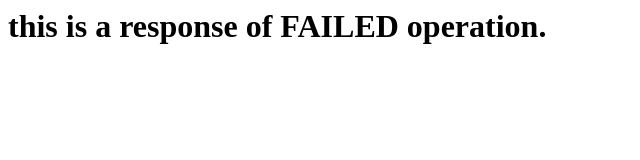
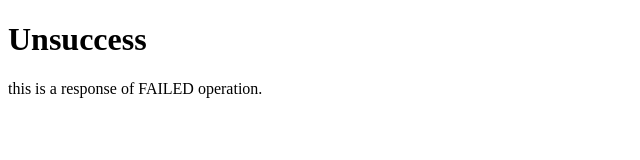
Before and after one commit to chejasen/static, a plain HTML site: page res-negative.html in a window 1280 px wide. Shown: the whole page, without its empty margins (0-640 px from the left). Drawn offline with Linux system fonts and the light colour scheme.

Commit message:
Update res-negative.html
added big fonts

```diff
--- a/res-negative.html
+++ b/res-negative.html
@@ -1 +1,10 @@
-<h1>this is a response of FAILED operation.<h1>
+<!DOCTYPE html>
+<html>
+<body>
+
+<h1>Unsuccess</h1>
+
+<p>this is a response of FAILED operation.</p>
+
+</body>
+</html>
```
